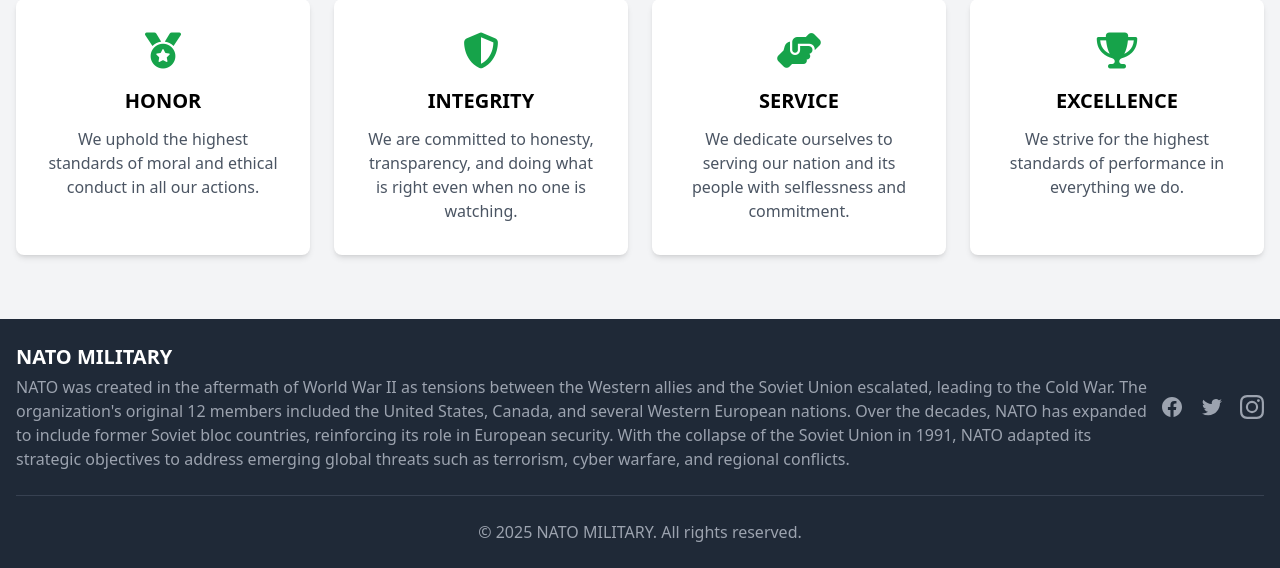
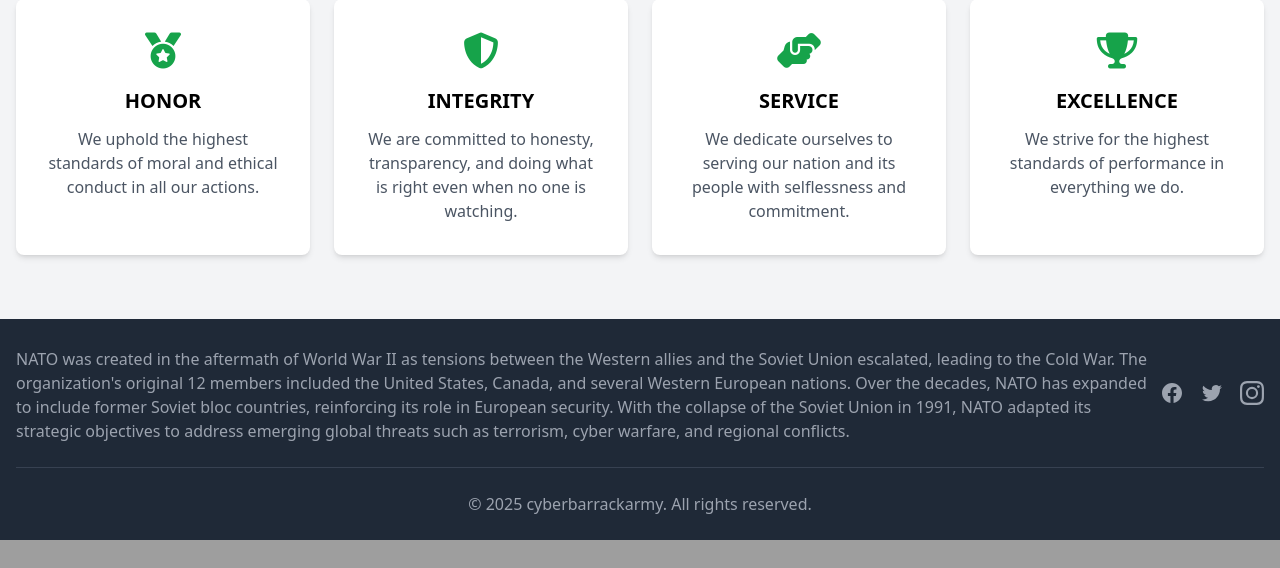
Before and after one commit to nwabuezedavid/ninomilitry, a Django app: page /about/ in a window 1280 px wide. Shown: the part 3065-3633 px from the top of the page. After the commit the page ends 3605 px from the top, so only its background shows below. Run offline with Django 5.2, Linux system fonts and the light colour scheme; some libraries are stand-ins or nearby versions.

Commit message:
Update base.html

```diff
--- a/template/base.html
+++ b/template/base.html
@@ -8,18 +8,18 @@
     <link rel="stylesheet" href="https://cdnjs.cloudflare.com/ajax/libs/font-awesome/6.4.0/css/all.min.css">
 
     <meta name="viewport" content="width=device-width, initial-scale=1.0">
-    <title>{% block title %}NATO MILITARY{% endblock %}</title>
+    <title>{% block title %}cyberbarrackarmy{% endblock %}</title>
 
     <script src="https://cdn.tailwindcss.com"></script>
     <link rel="stylesheet" href="{% static 'cus.css' %}">
     <script src="https://cdn.jsdelivr.net/npm/alpinejs@3.x.x/dist/cdn.min.js" defer></script>
     <meta name="description" content="Explore NATO's military strategies, defense operations, and global security initiatives. Stay updated on the latest military news, policies, and defense technologies.">
-    <meta name="keywords" content="NATO, military defense, global security, strategic operations, defense policies, military technology, NATO countries, armed forces, security alliances">
-    <meta name="author" content="NATO Military Defence">
+    <meta name="keywords" content="cyberbarrackarmy, global security, strategic operations, defense policies, military technology, NATO countries, armed forces, security alliances">
+    <meta name="author" content="Cyberbarrackarmy">
     <meta name="robots" content="index, follow">
     <meta name="google-site-verification" content="5weos_NRS8jKr_MNZ_2rqPwOHVAzVAIn6VU3Aad1B70" />
     <!-- Open Graph (Facebook & LinkedIn) -->
-    <meta property="og:title" content="NATO Military Defence | Global Security & Strategic Operations">
+    <meta property="og:title" content="Cyberbarrackarmy | Global Security & Strategic Operations">
     <meta property="og:description" content="Stay informed on NATO's defense strategies, security initiatives, and military advancements worldwide.">
     <meta property="og:image" content="https://encrypted-tbn0.gstatic.com/images?q=tbn:ANd9GcSQOqAfdYbV8e7Tfuz0AnkFvJIiYdpno5wgXg&s">
     <meta property="og:url" content="https://www.natomilitarydefence.com/">
@@ -27,7 +27,7 @@
     <meta name="google-site-verification" content="5weos_NRS8jKr_MNZ_2rqPwOHVAzVAIn6VU3Aad1B70" />
     <!-- Twitter Card (X) -->
     <meta name="twitter:card" content="https://www.afcea.org/sites/default/files/styles/wide/public/2023-12/NATO%20OCT%20MEETING.jpeg?itok=itPvcFjj">
-    <meta name="twitter:title" content="NATO Military Defence | Global Security & Strategic Operations">
+    <meta name="twitter:title" content=" | Global Security & Strategic Operations">
     <meta name="twitter:description" content="Discover NATO's latest defense policies, military advancements, and global security efforts.">
     <meta name="twitter:image" content="https://www.atlanticcouncil.org/wp-content/uploads/2019/04/NATO-handover-large.jpg">
 
@@ -101,7 +101,7 @@
         <div class="container mx-auto px-4">
             <div class="flex flex-col md:flex-row justify-between items-center">
                 <div class="mb-4 md:mb-0">
-                    <h3 class="text-xl font-bold">NATO MILITARY</h3>
+                    <h3 class="text-xl font-bold"></h3>
                     <p class="text-gray-400 mt-1">NATO was created in the aftermath of World War II as tensions between the Western allies and the Soviet Union escalated, leading to the Cold War. The organization's original 12 members included the United States, Canada, and several Western European nations. Over the decades, NATO has expanded to include former Soviet bloc countries, reinforcing its role in European security. With the collapse of the Soviet Union in 1991, NATO adapted its strategic objectives to address emerging global threats such as terrorism, cyber warfare, and regional conflicts.</p>
                 </div>
                 <div class="flex space-x-4">
@@ -126,7 +126,7 @@
                 </div>
             </div>
             <div class="mt-6 border-t border-gray-700 pt-6 text-center text-gray-400">
-                <p>&copy; {% now "Y" %} NATO MILITARY. All rights reserved.</p>
+                <p>&copy; {% now "Y" %} cyberbarrackarmy. All rights reserved.</p>
             </div>
         </div>
     </footer>
```
